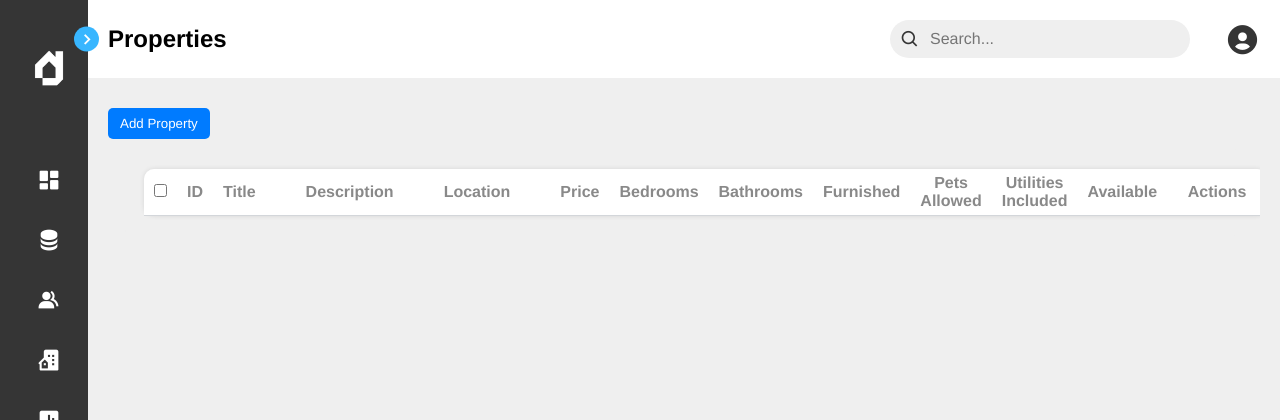
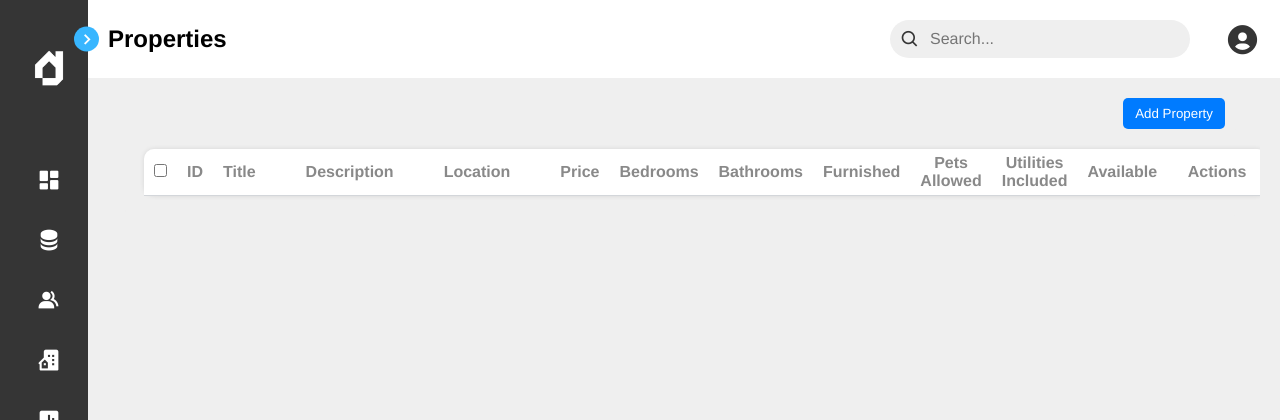
Before and after one commit to JohnathanGD/CollegeLodging, a Flask app: page /admin/properties in a window 1280 px wide. Shown: the top 420 px of the page. Run offline with Flask 2, Linux system fonts and the light colour scheme; the visitor is signed in with stand-in values (Sample User, id 1); data that the repository does not hold is empty.

Commit message:
Relocated Add Property Button
Moved button to the top right of the table

```diff
--- a/frontend/static/database.css
+++ b/frontend/static/database.css
@@ -253,9 +253,9 @@
 
 .header-container {
     display: flex;
-    justify-content: space-between;
+    justify-content: flex-end;
     align-items: center;
-    padding: 10px 0;
+    padding-right: 35px;
 }
 
 .add-property-button {
```
